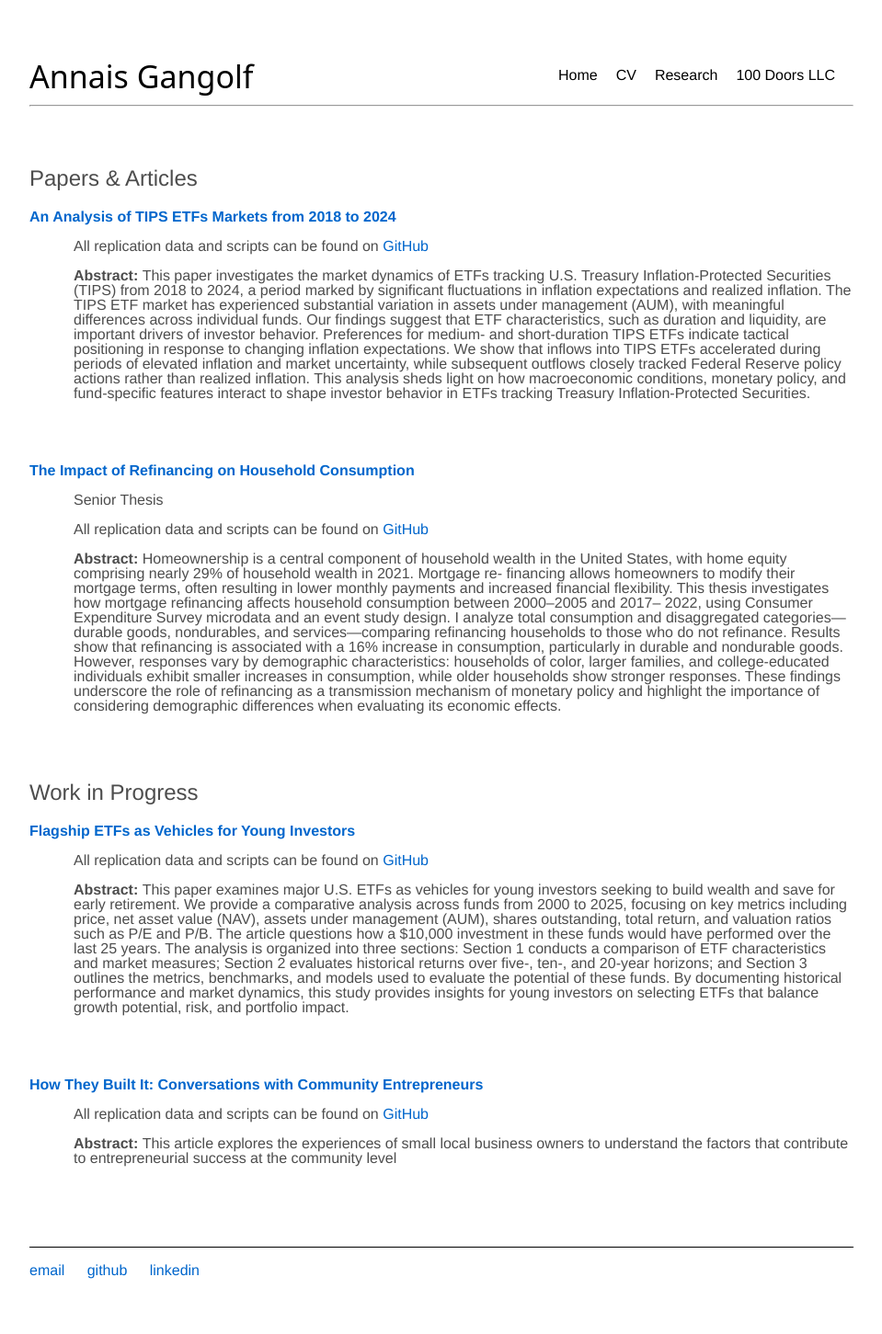
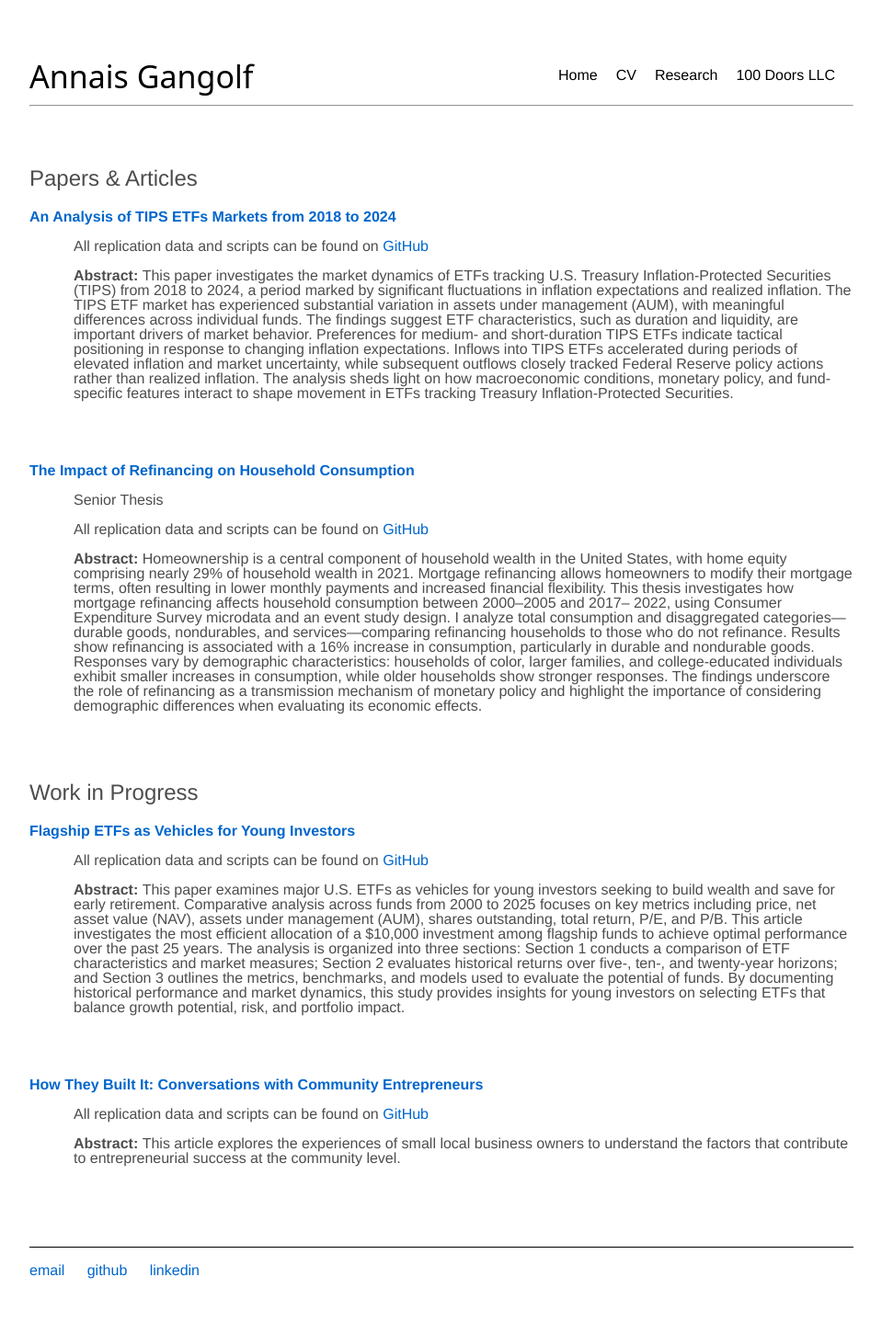
Before and after one commit to annaisgangolf/annaisgangolf.github.io, a Jekyll site: the page built from research/index.html, in a window 1280 px wide. Shown: the whole page at 92% size, without its empty margins (160-1119 px from the left). Built offline with Jekyll 4.4.1, drawn with Linux system fonts in a browser that asks for light colours.

Commit message:
Update index.html

```diff
--- a/research/index.html
+++ b/research/index.html
@@ -61,7 +61,7 @@
         <a href="https://annaisgangolf.github.io/tipsmarket/" target="_blank">An Analysis of TIPS ETFs Markets from 2018 to 2024</a>
     </p>
     <p class="info-line"> All replication data and scripts can be found on <a href="https://github.com/annaisgangolf/tipsetfsmarket/" target="_blank"><span style="font-weight:500;">GitHub</span></a>
-    <p class="info-line"><span class="journal-name">Abstract:  </span>This paper investigates the market dynamics of ETFs tracking U.S. Treasury Inflation-Protected Securities (TIPS) from 2018 to 2024, a period marked by significant fluctuations in inflation expectations and realized inflation. The TIPS ETF market has experienced substantial variation in assets under management (AUM), with meaningful differences across individual funds. Our findings suggest that ETF characteristics, such as duration and liquidity, are important drivers of investor behavior. Preferences for medium- and short-duration TIPS ETFs indicate tactical positioning in response to changing inflation expectations. We show that inflows into TIPS ETFs accelerated during periods of elevated inflation and market uncertainty, while subsequent outflows closely tracked Federal Reserve policy actions rather than realized inflation. This analysis sheds light on how macroeconomic conditions, monetary policy, and fund-specific features interact to shape investor behavior in ETFs tracking Treasury Inflation-Protected Securities.
+    <p class="info-line"><span class="journal-name">Abstract:  </span>This paper investigates the market dynamics of ETFs tracking U.S. Treasury Inflation-Protected Securities (TIPS) from 2018 to 2024, a period marked by significant fluctuations in inflation expectations and realized inflation. The TIPS ETF market has experienced substantial variation in assets under management (AUM), with meaningful differences across individual funds. The findings suggest ETF characteristics, such as duration and liquidity, are important drivers of market behavior. Preferences for medium- and short-duration TIPS ETFs indicate tactical positioning in response to changing inflation expectations. Inflows into TIPS ETFs accelerated during periods of elevated inflation and market uncertainty, while subsequent outflows closely tracked Federal Reserve policy actions rather than realized inflation. The analysis sheds light on how macroeconomic conditions, monetary policy, and fund-specific features interact to shape movement in ETFs tracking Treasury Inflation-Protected Securities.
     </p>
     <br><br>
     <p class="paper-title">
@@ -69,7 +69,7 @@
     </p>
     <p class="info-line"> Senior Thesis
     <p class="info-line"> All replication data and scripts can be found on <a href="https://github.com/annaisgangolf/tipsetfsmarket/" target="_blank"><span style="font-weight:500;">GitHub</span></a>
-    <p class="info-line"><span class="journal-name">Abstract:  </span> Homeownership is a central component of household wealth in the United States, with home equity comprising nearly 29% of household wealth in 2021. Mortgage re- financing allows homeowners to modify their mortgage terms, often resulting in lower monthly payments and increased financial flexibility. This thesis investigates how mortgage refinancing affects household consumption between 2000–2005 and 2017– 2022, using Consumer Expenditure Survey microdata and an event study design. I analyze total consumption and disaggregated categories—durable goods, nondurables, and services—comparing refinancing households to those who do not refinance. Results show that refinancing is associated with a 16% increase in consumption, particularly in durable and nondurable goods. However, responses vary by demographic characteristics: households of color, larger families, and college-educated individuals exhibit smaller increases in consumption, while older households show stronger responses. These findings underscore the role of refinancing as a transmission mechanism of monetary policy and highlight the importance of considering demographic differences when evaluating its economic effects.
+    <p class="info-line"><span class="journal-name">Abstract:  </span> Homeownership is a central component of household wealth in the United States, with home equity comprising nearly 29% of household wealth in 2021. Mortgage refinancing allows homeowners to modify their mortgage terms, often resulting in lower monthly payments and increased financial flexibility. This thesis investigates how mortgage refinancing affects household consumption between 2000–2005 and 2017– 2022, using Consumer Expenditure Survey microdata and an event study design. I analyze total consumption and disaggregated categories—durable goods, nondurables, and services—comparing refinancing households to those who do not refinance. Results show refinancing is associated with a 16% increase in consumption, particularly in durable and nondurable goods. Responses vary by demographic characteristics: households of color, larger families, and college-educated individuals exhibit smaller increases in consumption, while older households show stronger responses. The findings underscore the role of refinancing as a transmission mechanism of monetary policy and highlight the importance of considering demographic differences when evaluating its economic effects.
     </p>
     <br><br>
 
@@ -79,14 +79,14 @@
     <a href="https://annaisgangolf.github.io/etfinvestmentvehicles/" target="_blank">Flagship ETFs as Vehicles for Young Investors</a>
     </p>
     <p class="info-line"> All replication data and scripts can be found on <a href="https://github.com/annaisgangolf/etfinvestmentvehicles/" target="_blank"><span style="font-weight:500;">GitHub</span></a>
-    <p class="info-line"><span class="journal-name">Abstract:  </span> This paper examines major U.S. ETFs as vehicles for young investors seeking to build wealth and save for early retirement. We provide a comparative analysis across funds from 2000 to 2025, focusing on key metrics including price, net asset value (NAV), assets under management (AUM), shares outstanding, total return, and valuation ratios such as P/E and P/B. The article questions how a $10,000 investment in these funds would have performed over the last 25 years. The analysis is organized into three sections: Section 1 conducts a comparison of ETF characteristics and market measures; Section 2 evaluates historical returns over five-, ten-, and 20-year horizons; and Section 3 outlines the metrics, benchmarks, and models used to evaluate the potential of these funds. By documenting historical performance and market dynamics, this study provides insights for young investors on selecting ETFs that balance growth potential, risk, and portfolio impact.
+    <p class="info-line"><span class="journal-name">Abstract:  </span> This paper examines major U.S. ETFs as vehicles for young investors seeking to build wealth and save for early retirement. Comparative analysis across funds from 2000 to 2025 focuses on key metrics including price, net asset value (NAV), assets under management (AUM), shares outstanding, total return, P/E, and P/B. This article investigates the most efficient allocation of a $10,000 investment among flagship funds to achieve optimal performance over the past 25 years. The analysis is organized into three sections: Section 1 conducts a comparison of ETF characteristics and market measures; Section 2 evaluates historical returns over five-, ten-, and twenty-year horizons; and Section 3 outlines the metrics, benchmarks, and models used to evaluate the potential of funds. By documenting historical performance and market dynamics, this study provides insights for young investors on selecting ETFs that balance growth potential, risk, and portfolio impact.
     </p>
     <br><br>
     <p class="paper-title">
     <a href="https://annaisgangolf.github.io/smallbusinesssurvey/" target="_blank">How They Built It: Conversations with Community Entrepreneurs</a>
     </p>
     <p class="info-line"> All replication data and scripts can be found on <a href="https://github.com/annaisgangolf/etfinvestmentvehicles/" target="_blank"><span style="font-weight:500;">GitHub</span></a>
-    <p class="info-line"><span class="journal-name">Abstract:  </span> This article explores the experiences of small local business owners to understand the factors that contribute to entrepreneurial success at the community level
+    <p class="info-line"><span class="journal-name">Abstract:  </span> This article explores the experiences of small local business owners to understand the factors that contribute to entrepreneurial success at the community level.
     </p>
     <br><br>
 </div>
```
